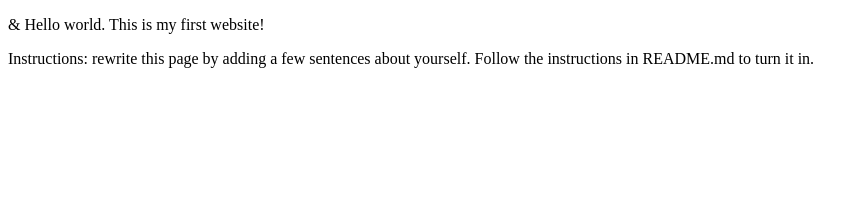
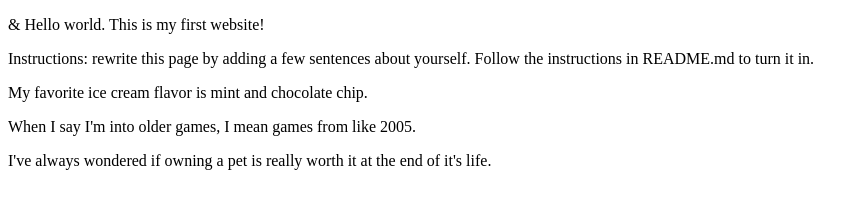
Before and after one commit to ajiang7/webdev_lab1, a plain HTML site: page index.html in a window 1280 px wide. Shown: the whole page, without its empty margins (0-868 px from the left). Drawn offline with Linux system fonts and the light colour scheme.

Commit message:
Adding basic info about me

```diff
--- a/index.html
+++ b/index.html
@@ -7,5 +7,8 @@
 <body>
   <p>&amp; Hello world. This is my first website!</p>
   <p>Instructions: rewrite this page by adding a few sentences about yourself. Follow the instructions in README.md to turn it in.</p>
+  <p>My favorite ice cream flavor is mint and chocolate chip.<p>
+  <p>When I say I'm into older games, I mean games from like 2005.<p>
+  <p>I've always wondered if owning a pet is really worth it at the end of it's life.<p>
 </body>
 </html>
```
